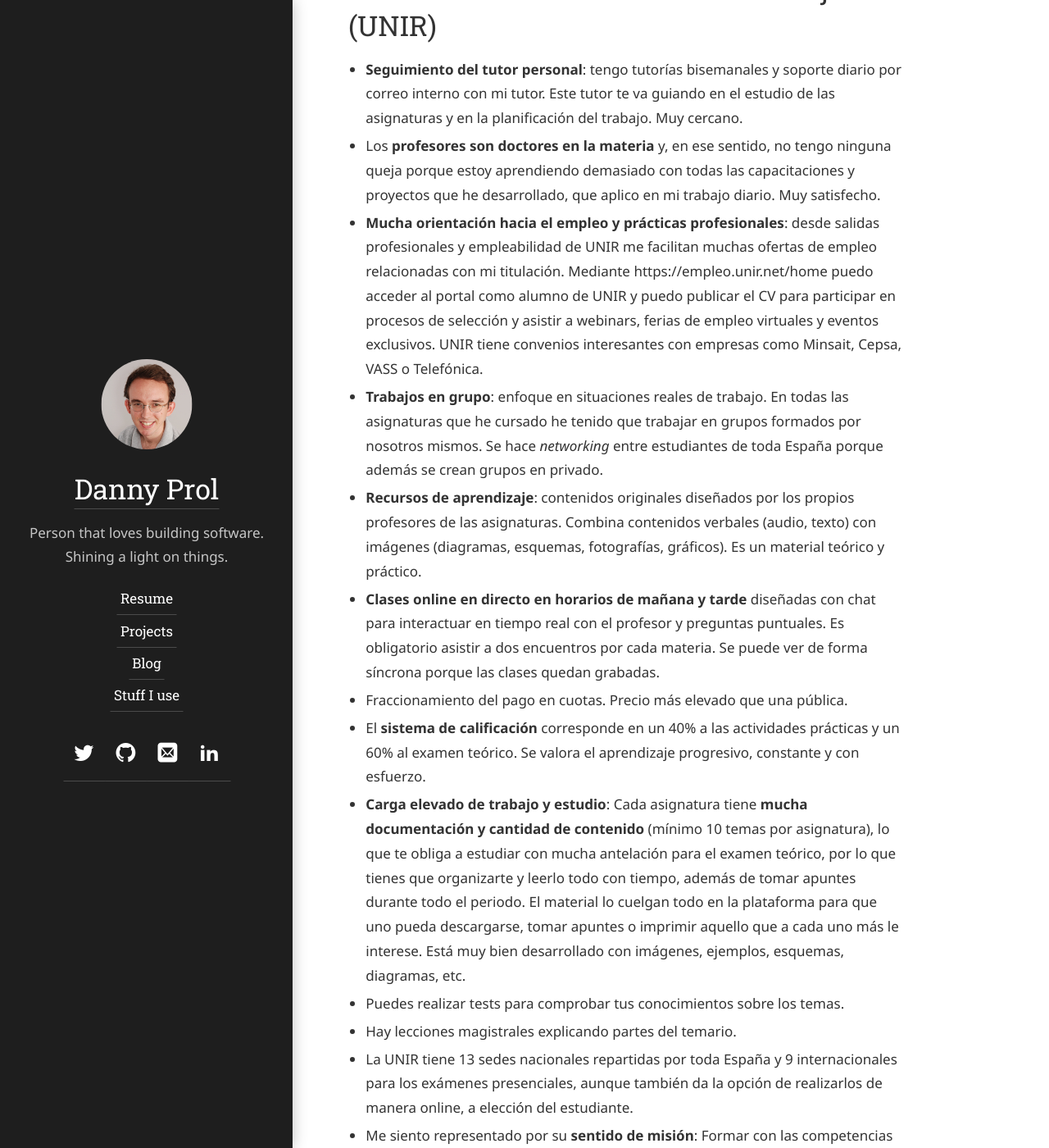
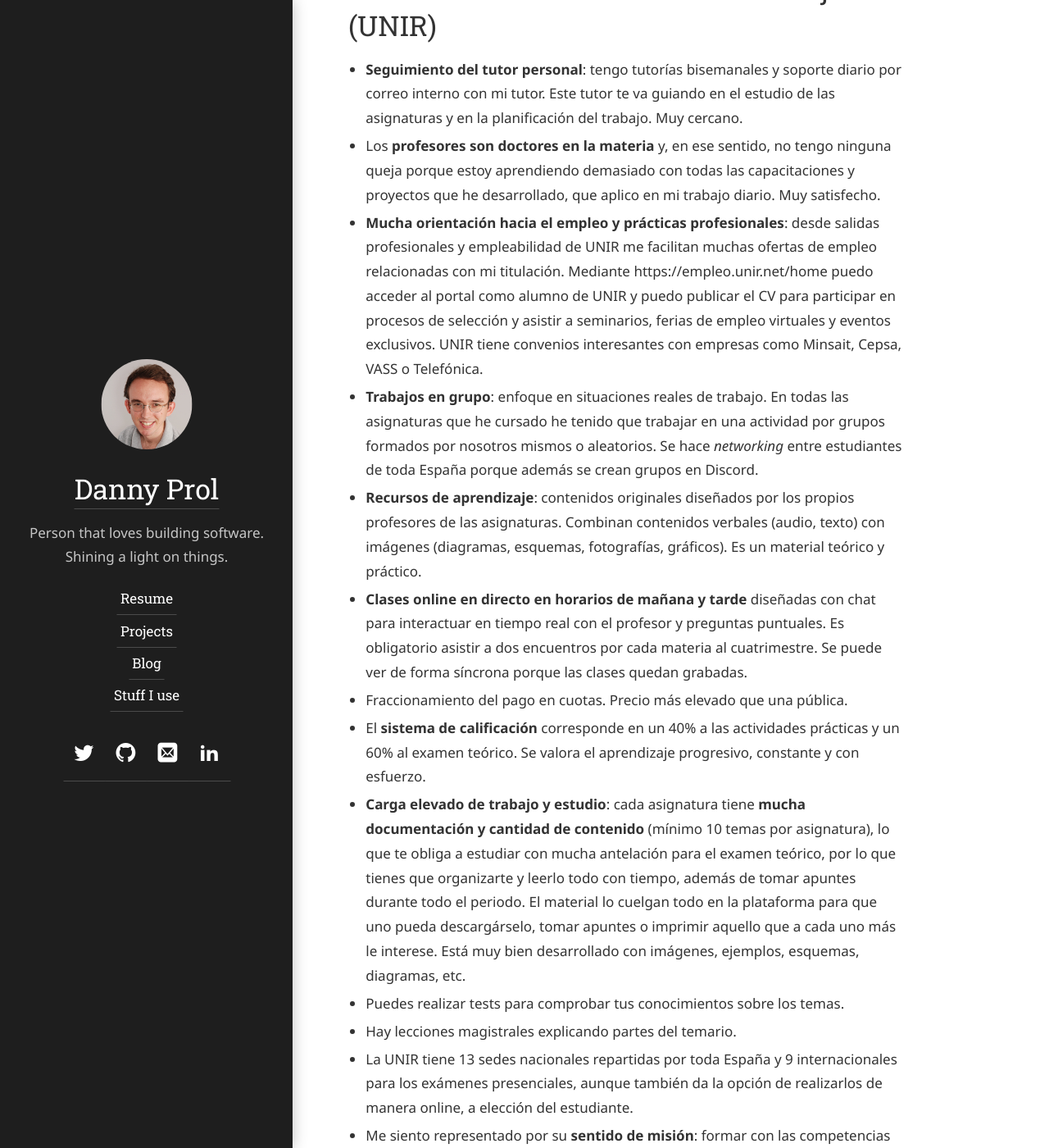
Before and after one commit to dprol/dprol.github.io, a Jekyll site: the page built from hydejack/_posts/2021-07-04-uoc-unir.md, in a window 1280 px wide and 1400 px high, scrolled down 1238 px. Shown: the whole window at 82% size. Built offline with Jekyll 4.4.1, drawn with Linux system fonts in a browser that asks for light colours; some web fonts are replaced; some of the changed text lies outside the part shown.

Commit message:
Update 2021-07-04-uoc-unir.md

```diff
--- a/hydejack/_posts/2021-07-04-uoc-unir.md
+++ b/hydejack/_posts/2021-07-04-uoc-unir.md
@@ -15,17 +15,17 @@
 
 - **Seguimiento del tutor personal**: tengo tutorías bisemanales y soporte diario por correo interno con mi tutor. Este tutor te va guiando en el estudio de las asignaturas y en la planificación del trabajo. Muy cercano.
 - Los **profesores son doctores en la materia** y, en ese sentido, no tengo ninguna queja porque estoy aprendiendo demasiado con todas las capacitaciones y proyectos que he desarrollado, que aplico en mi trabajo diario. Muy satisfecho.
-- **Mucha orientación hacia el empleo y prácticas profesionales**: desde salidas profesionales y empleabilidad de UNIR me facilitan muchas ofertas de empleo relacionadas con mi titulación. Mediante https://empleo.unir.net/home puedo acceder al portal como alumno de UNIR y puedo publicar el CV para participar en procesos de selección y asistir a webinars, ferias de empleo virtuales y eventos exclusivos. UNIR tiene convenios interesantes con empresas como Minsait, Cepsa, VASS o Telefónica.
-- **Trabajos en grupo**: enfoque en situaciones reales de trabajo. En todas las asignaturas que he cursado he tenido que trabajar en grupos formados por nosotros mismos. Se hace _networking_ entre estudiantes de toda España porque además se crean grupos en privado.
-- **Recursos de aprendizaje**: contenidos originales diseñados por los propios profesores de las asignaturas. Combina contenidos verbales (audio, texto) con imágenes (diagramas, esquemas, fotografías, gráficos). Es un material teórico y práctico.
-- **Clases online en directo en horarios de mañana y tarde** diseñadas con chat para interactuar en tiempo real con el profesor y preguntas puntuales. Es obligatorio asistir a dos encuentros por cada materia. Se puede ver de forma síncrona porque las clases quedan grabadas.
+- **Mucha orientación hacia el empleo y prácticas profesionales**: desde salidas profesionales y empleabilidad de UNIR me facilitan muchas ofertas de empleo relacionadas con mi titulación. Mediante https://empleo.unir.net/home puedo acceder al portal como alumno de UNIR y puedo publicar el CV para participar en procesos de selección y asistir a seminarios, ferias de empleo virtuales y eventos exclusivos. UNIR tiene convenios interesantes con empresas como Minsait, Cepsa, VASS o Telefónica.
+- **Trabajos en grupo**: enfoque en situaciones reales de trabajo. En todas las asignaturas que he cursado he tenido que trabajar en una actividad por grupos formados por nosotros mismos o aleatorios. Se hace _networking_ entre estudiantes de toda España porque además se crean grupos en Discord.
+- **Recursos de aprendizaje**: contenidos originales diseñados por los propios profesores de las asignaturas. Combinan contenidos verbales (audio, texto) con imágenes (diagramas, esquemas, fotografías, gráficos). Es un material teórico y práctico.
+- **Clases online en directo en horarios de mañana y tarde** diseñadas con chat para interactuar en tiempo real con el profesor y preguntas puntuales. Es obligatorio asistir a dos encuentros por cada materia al cuatrimestre. Se puede ver de forma síncrona porque las clases quedan grabadas.
 - Fraccionamiento del pago en cuotas. Precio más elevado que una pública.
 - El **sistema de calificación** corresponde en un 40% a las actividades prácticas y un 60% al examen teórico. Se valora el aprendizaje progresivo, constante y con esfuerzo.
-- **Carga elevado de trabajo y estudio**: Cada asignatura tiene **mucha documentación y cantidad de contenido** (mínimo 10 temas por asignatura), lo que te obliga a estudiar con mucha antelación para el examen teórico, por lo que tienes que organizarte y leerlo todo con tiempo, además de tomar apuntes durante todo el periodo. El material lo cuelgan todo en la plataforma para que uno pueda descargarse, tomar apuntes o imprimir aquello que a cada uno más le interese. Está muy bien desarrollado con imágenes, ejemplos, esquemas, diagramas, etc.
+- **Carga elevado de trabajo y estudio**: cada asignatura tiene **mucha documentación y cantidad de contenido** (mínimo 10 temas por asignatura), lo que te obliga a estudiar con mucha antelación para el examen teórico, por lo que tienes que organizarte y leerlo todo con tiempo, además de tomar apuntes durante todo el periodo. El material lo cuelgan todo en la plataforma para que uno pueda descargárselo, tomar apuntes o imprimir aquello que a cada uno más le interese. Está muy bien desarrollado con imágenes, ejemplos, esquemas, diagramas, etc.
 - Puedes realizar tests para comprobar tus conocimientos sobre los temas.
 - Hay lecciones magistrales explicando partes del temario.
 - La UNIR tiene 13 sedes nacionales repartidas por toda España y 9 internacionales para los exámenes presenciales, aunque también da la opción de realizarlos de manera online, a elección del estudiante.
-- Me siento representado por su **sentido de misión**: Formar con las competencias que ahora mismo está reclamando la sociedad.
+- Me siento representado por su **sentido de misión**: formar con las competencias que ahora mismo está reclamando la sociedad.
 
 # Universitat Oberta de Catalunya (UOC)
 
```
